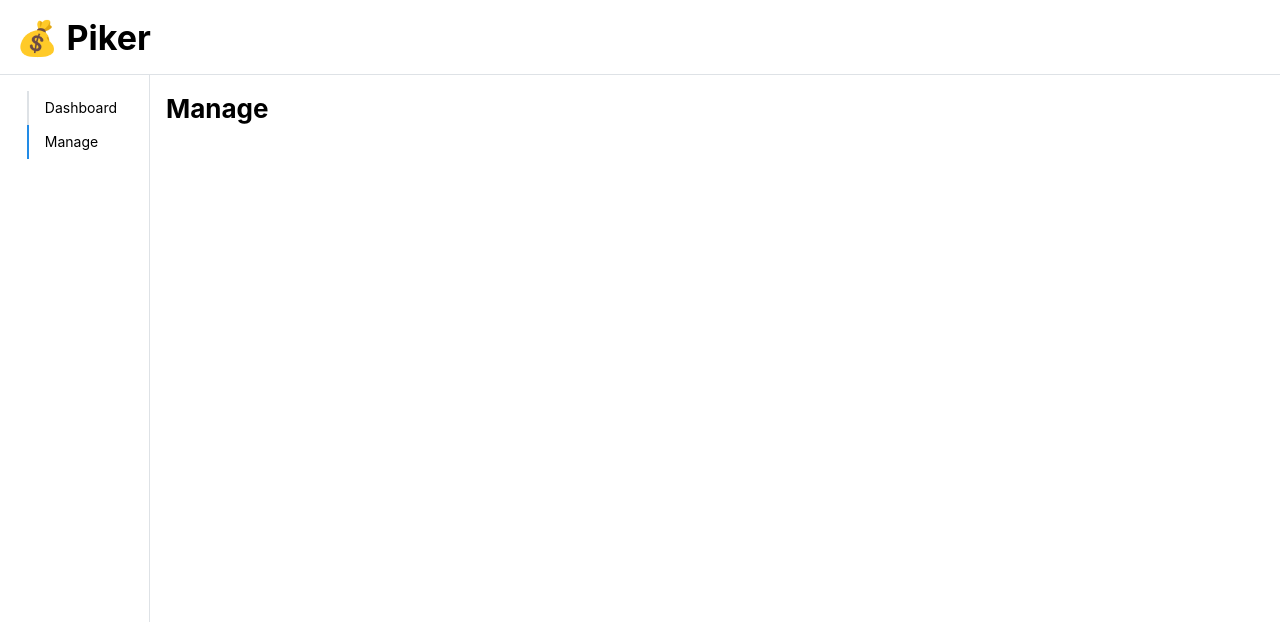
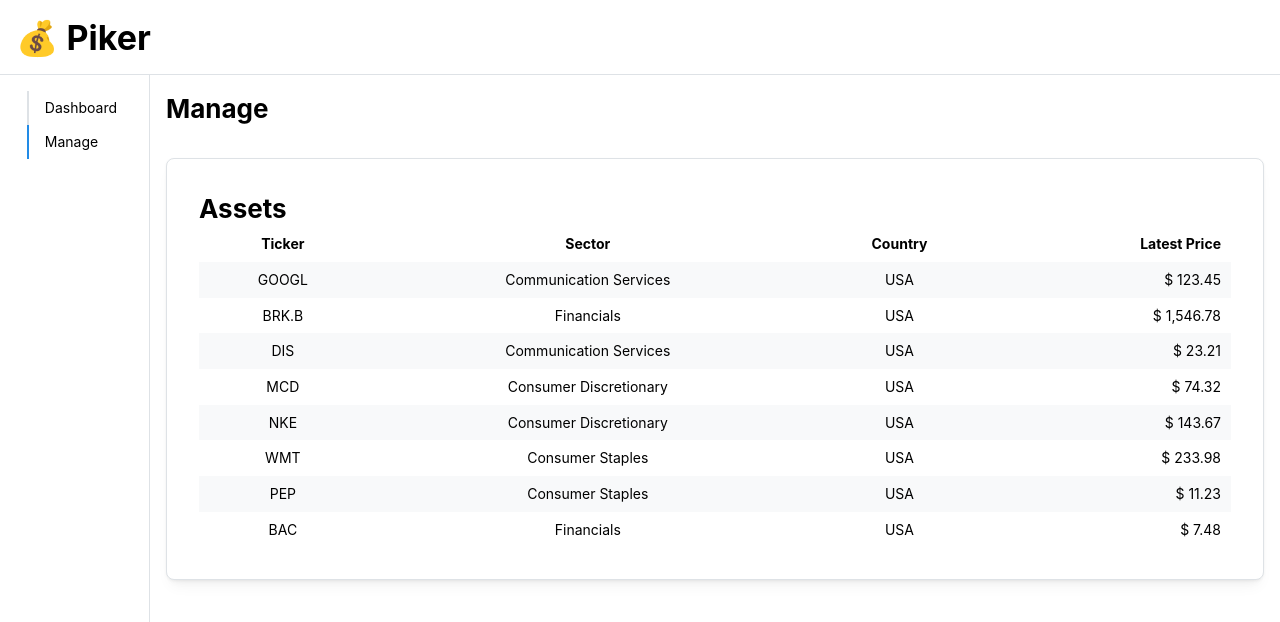
Before and after one commit to vivipoit/piker-ui, a React (Vite) app: page /manage in a window 1280 px wide. Shown: the top 622 px of the page. Built offline with nearby package versions, Linux system fonts and the light colour scheme.

Commit message:
create AssetsTable

```diff
--- /dev/null
+++ b/src/components/AssetsTable.tsx
@@ -0,0 +1,43 @@
+import { Paper, Title, Flex, Table, NumberFormatter } from '@mantine/core'
+
+export const AssetsTable: React.FC = () => {
+  const title = "Assets"
+  const assets = [
+    { ticker: 'GOOGL', sector: 'Communication Services', country: 'USA', latestPrice: 123.45 },
+    { ticker: 'BRK.B', sector: 'Financials', country: 'USA', latestPrice: 1546.78 },
+    { ticker: 'DIS', sector: 'Communication Services', country: 'USA', latestPrice: 23.21 },
+    { ticker: 'MCD', sector: 'Consumer Discretionary', country: 'USA', latestPrice: 74.32 },
+    { ticker: 'NKE', sector: 'Consumer Discretionary', country: 'USA', latestPrice: 143.67 },
+    { ticker: 'WMT', sector: 'Consumer Staples', country: 'USA', latestPrice: 233.98 },
+    { ticker: 'PEP', sector: 'Consumer Staples', country: 'USA', latestPrice: 11.23 },
+    { ticker: 'BAC', sector: 'Financials', country: 'USA', latestPrice: 7.48 },
+  ]
+
+  return(
+    <Paper shadow="sm" radius="md" withBorder p="xl">
+      <Title order={2}>
+        { title }
+      </Title>
+      <Table striped highlightOnHover withRowBorders={false}>
+        <Table.Thead>
+          <Table.Tr>
+            <Table.Th><Flex justify="Center">Ticker</Flex></Table.Th>
+            <Table.Th><Flex justify="Center">Sector</Flex></Table.Th>
+            <Table.Th><Flex justify="Center">Country</Flex></Table.Th>
+            <Table.Th><Flex justify="Flex-end">Latest Price</Flex></Table.Th>
+          </Table.Tr>
+        </Table.Thead>
+        <Table.Tbody>
+          { assets.map((asset) =>
+            <Table.Tr key={asset.ticker}>
+              <Table.Td><Flex justify="Center">{asset.ticker}</Flex></Table.Td>
+              <Table.Td><Flex justify="Center">{asset.sector}</Flex></Table.Td>
+              <Table.Td><Flex justify="Center">{asset.country}</Flex></Table.Td>
+              <Table.Td><Flex justify="Flex-end"><NumberFormatter prefix="$ " thousandSeparator value={asset.latestPrice} /></Flex></Table.Td>
+            </Table.Tr>
+          )}
+        </Table.Tbody>
+      </Table>
+    </Paper>
+  )
+}
--- a/src/pages/Manage.tsx
+++ b/src/pages/Manage.tsx
@@ -1,10 +1,12 @@
 import { Title, Space } from "@mantine/core"
+import { AssetsTable } from "../components/AssetsTable"
 
 export const Manage: React.FC = () => {
   return(
     <>
       <Title order={2}>Manage</Title>
       <Space h="xl" />
+      <AssetsTable />
     </>
   )
 }
```
